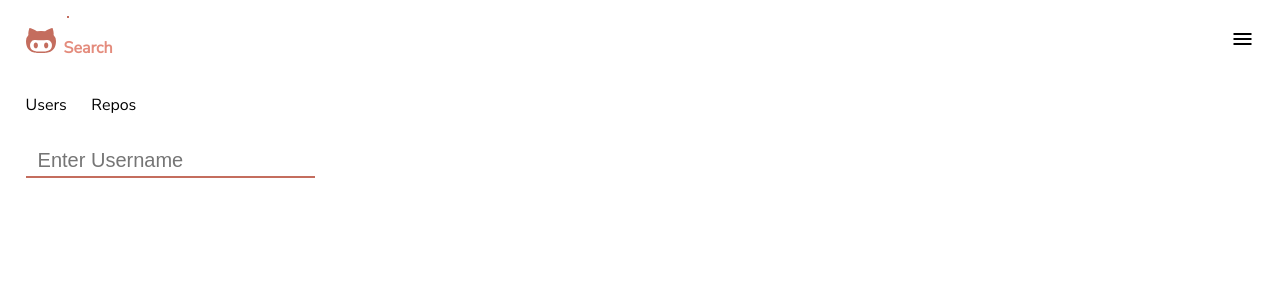
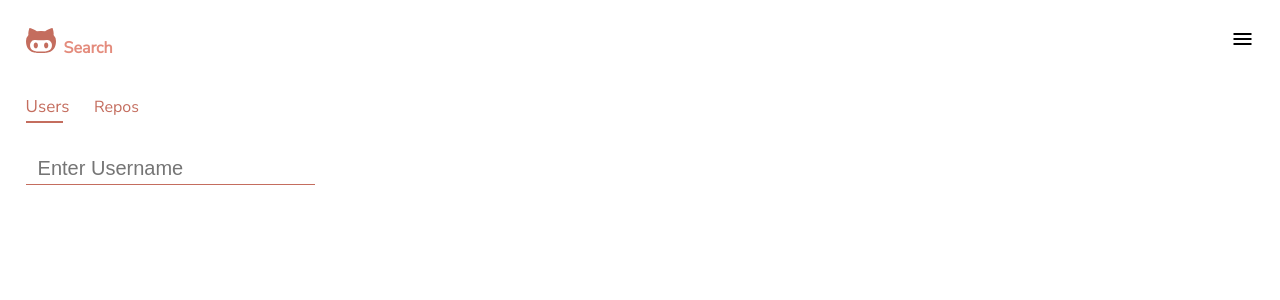
Before and after one commit to mikechumba/github-search, an Angular app: page /users in a window 1280 px wide. In both pictures the pointer is over the element "Users". Shown: the top 300 px of the page. Built offline with nearby package versions, Linux system fonts and the light colour scheme.

Commit message:
finish general styling of search page

```diff
--- a/src/app/users/users.component.html
+++ b/src/app/users/users.component.html
@@ -1,5 +1,5 @@
 <div class="search-class">
-  <p>Users</p>
+  <p >Users</p>
   <p>Repos</p>
 </div>
 
--- a/src/app/users/users.component.scss
+++ b/src/app/users/users.component.scss
@@ -4,14 +4,14 @@ form {
 
 input {
    border: none;
-   border-bottom: 2px solid #C46D5E;
+   border-bottom: 1.5px solid #C46D5E;
    background: transparent;
    font-size: 20px;
    padding: 4px 12px;
-   font-weight: 400;
-   &:before {
+   font-weight: 300;
+   &::before {
       font-family: 'Material Icons';
-      content: 'search';
+      content: ' search';
       font-size: 20px;
    }
 }
@@ -23,12 +23,19 @@ input {
       display: inline-block;
       margin-right: 2%;
       cursor: pointer;
+      color: #C46D5E;
+
       &:hover::after {
          content: '';
-         position: absolute;
-         top: 2%;
+         display: block;
+         margin-top: 3px;
+         width: 80%;
          border: 1px solid #C46D5E;
          color: #C46D5E;
       }
+
+      &:hover {
+         font-size: 17px;
+      }
    }
 }
```
